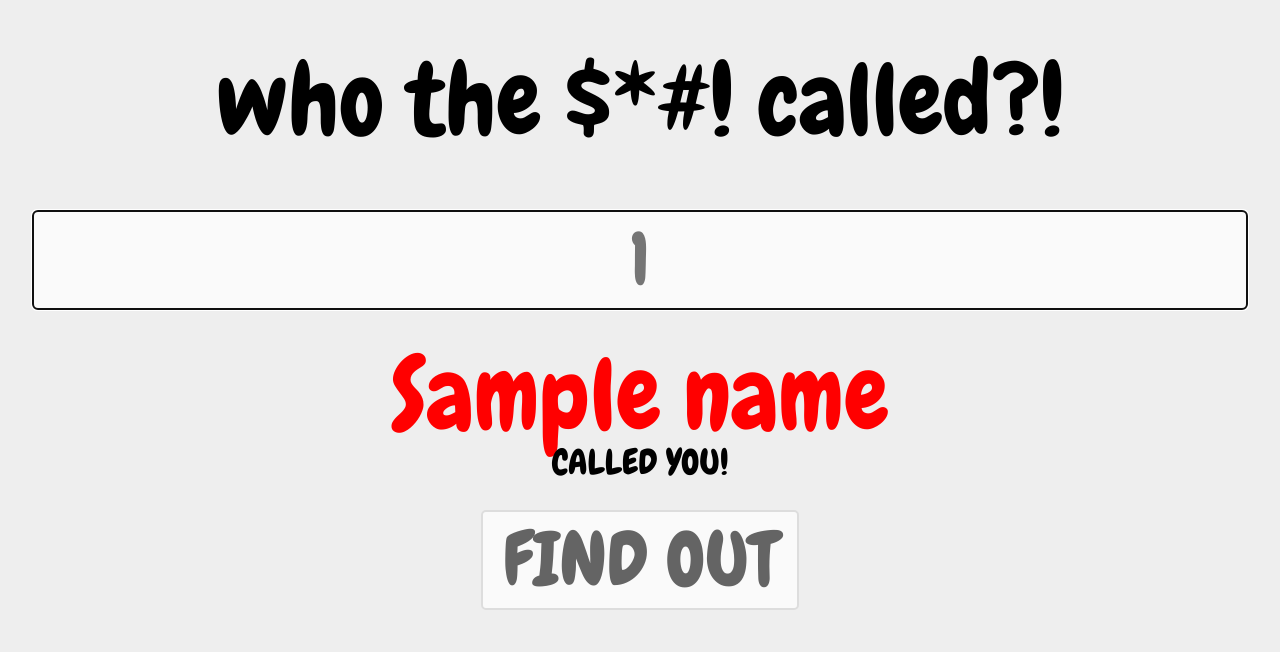
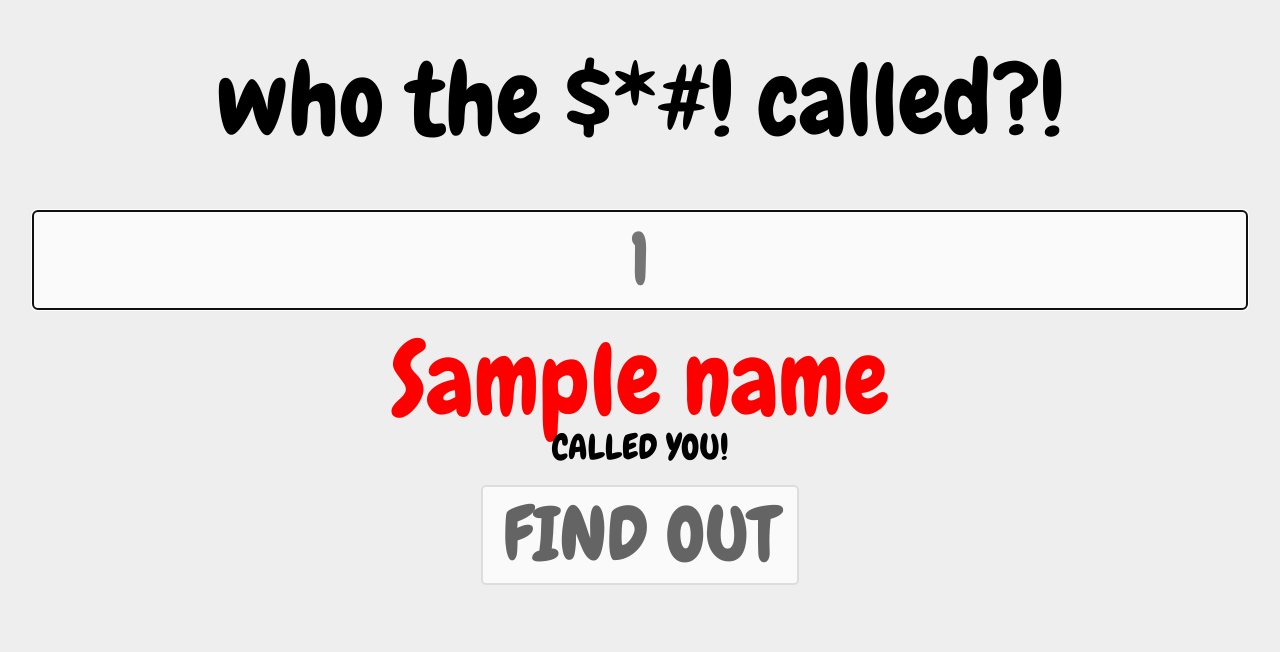
Before and after one commit to perryyo/wtfc, a Flask app: template templates/index.html in a window 1280 px wide. Shown: the top 652 px of the page. Run offline with Flask 2, Linux system fonts and the light colour scheme; the template is opened without the code that fills it: most values are stand-ins (such as "Sample title", 1, 10 or a date in 2020); some libraries are stand-ins or nearby versions.

Commit message:
Style updates.

```diff
--- a/static/css/index.css
+++ b/static/css/index.css
@@ -68,12 +68,10 @@ h1 {
 
 h1.name {
   color: red;
-  margin-top: 25px;
 }
 
 h2 {
   font-size: 35px;
-  margin-bottom: 30px;
 }
 
 h3 {
@@ -101,6 +99,7 @@ h3 {
   text-align: center;
   text-decoration: none;
   border-radius: 5px;
+  margin-top: 20px;
 }
 #q {
   border: 2px solid #DDD;
@@ -118,6 +117,7 @@ h3 {
   text-align: center;
   text-decoration: none;
   border-radius: 5px;
+  margin-bottom: 20px;
 }
 .wrap {
   min-height: 100%;
```
